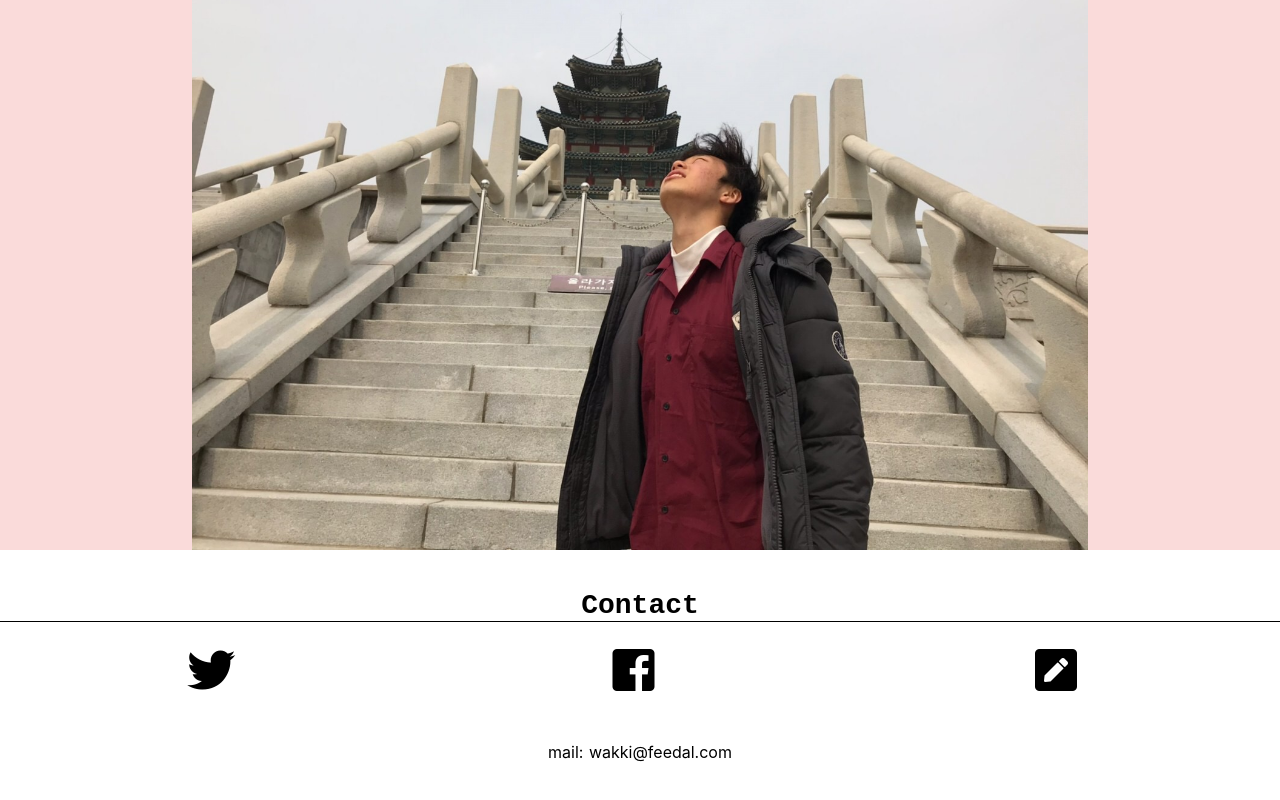
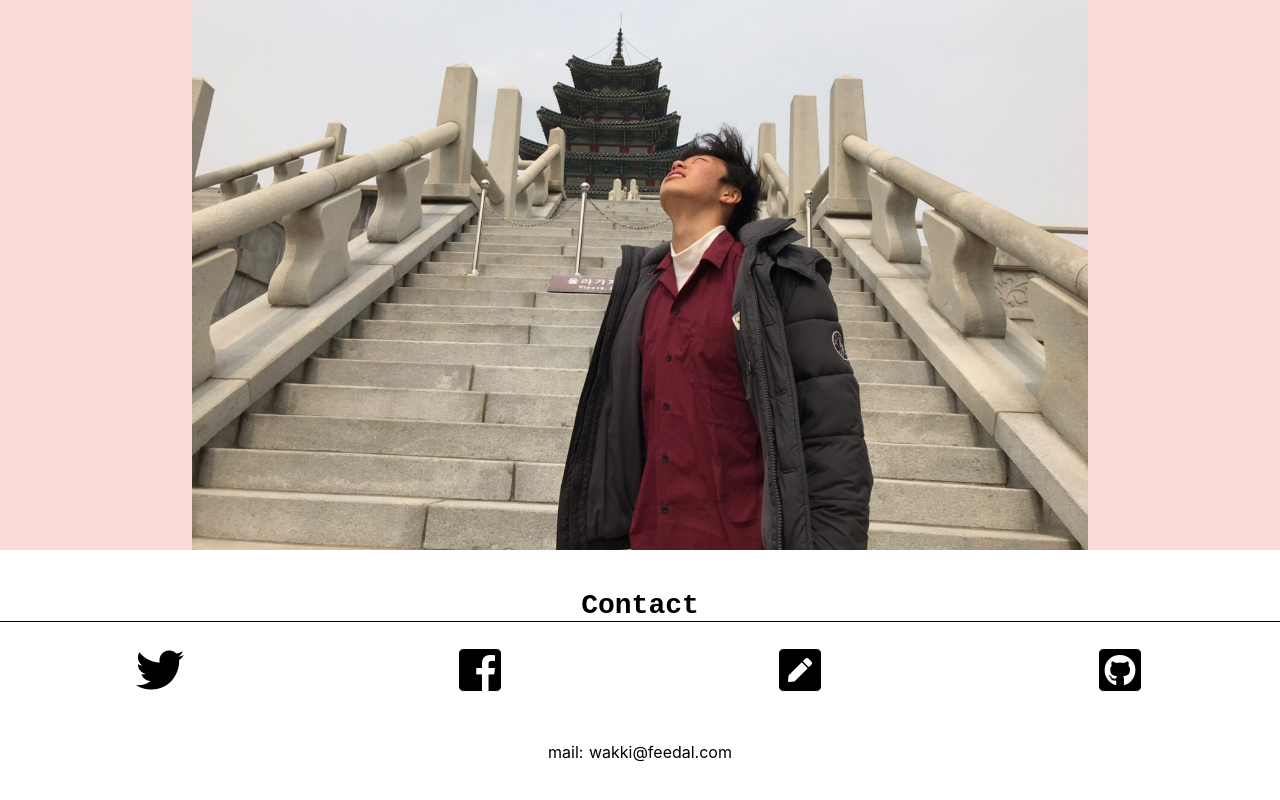
Before and after one commit to wakkihaya/wakki_portfolio, a Nuxt app: page / in a window 1280 px wide. Shown: the part 8477-9277 px from the top of the page. Built offline with nearby package versions, Linux system fonts and the light colour scheme.

Commit message:
githubの追加

```diff
--- a/assets/sass/main.scss
+++ b/assets/sass/main.scss
@@ -219,7 +219,7 @@ $content_act_fontfamily: "serif";
 
   .contact_list_item {
     float: left;
-    width:33%;
+    width:25%;
     padding:0 auto 0 auto;
     text-align:center;
 
--- a/pages/index.vue
+++ b/pages/index.vue
@@ -141,7 +141,11 @@
         </li>
 
         <li class="contact_list_item">
-          <a href="https://wakkihaya.hatenablog.com/"><i class="fas fa-pen-square fa-3x"></i></a>
+          <a href="https://note.mu/wakkihaya"><i class="fas fa-pen-square fa-3x"></i></a>
+        </li>
+
+        <li class="contact_list_item">
+          <a href="https://github.com/wakkihaya"><i class="fab fa-github-square fa-3x"></i> </a>
         </li>
 
       </ul>
```
